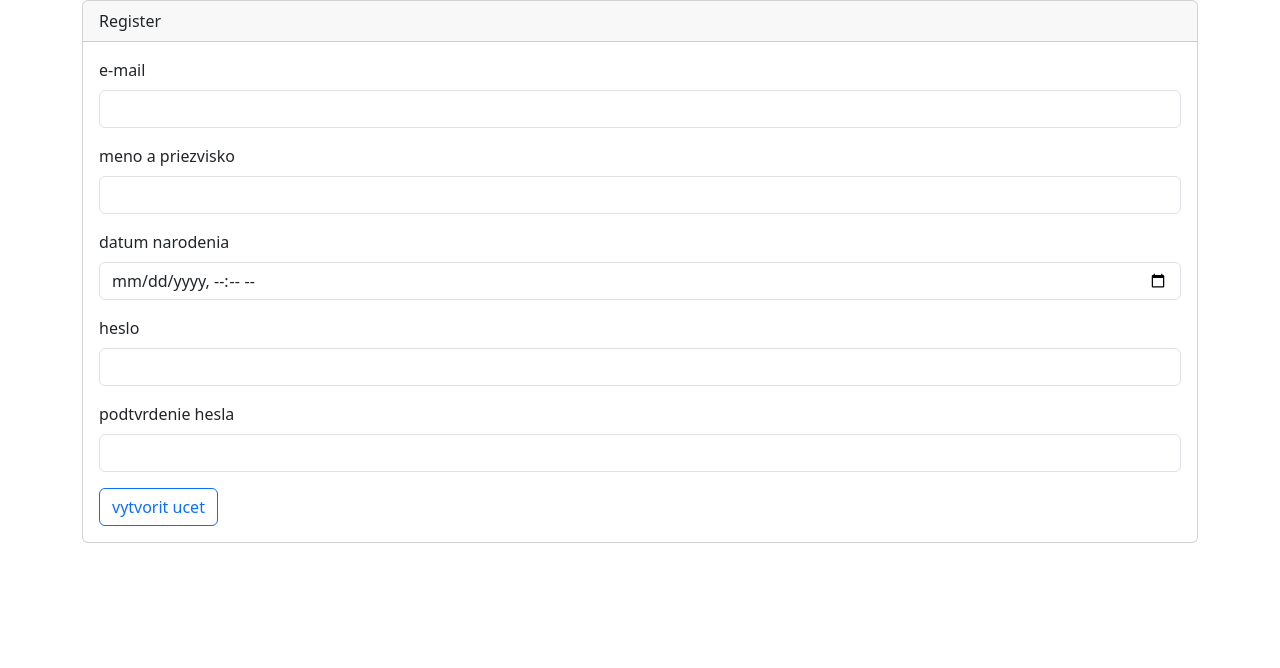
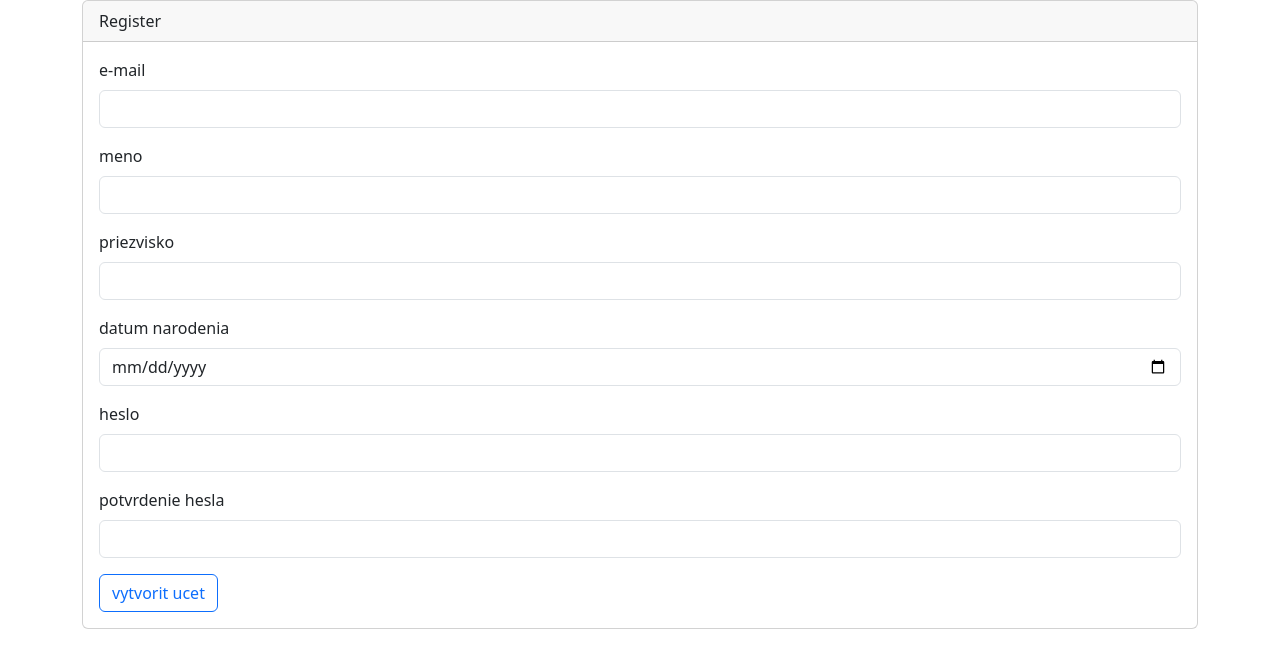
Before and after one commit to Alex94353/project_PHP_SJ, a PHP site: page /register.php in a window 1280 px wide. Shown: the part 56-724 px from the top of the page. Run offline with PHP 8.4, Linux system fonts and the light colour scheme.

Commit message:
add register
pridanie registracie pouzivatela s hashovanim hesla

```diff
--- a/register.php
+++ b/register.php
@@ -13,30 +13,35 @@
                     Register
                 </div>
                 <div class="card-body">
-                    <form>
+                    <form method="post" action="./db/register.php">
                         <div class="mb-3">
                             <label for="email" class="form-label">e-mail</label>
-                            <input type="email" class="form-control" id="email">
+                            <input type="email" name="email" class="form-control" id="email">
                         </div>
 
                         <div class="mb-3">
-                            <label for="fullname" class="form-label">meno a priezvisko</label>
-                            <input type="text" class="form-control" id="fullname">
+                            <label for="first-name" class="form-label">meno</label>
+                            <input type="text" name="first_name" class="form-control" id="first-name">
+                        </div>
+
+                        <div class="mb-3">
+                            <label for="last-name" class="form-label">priezvisko</label>
+                            <input type="text" name="last_name" class="form-control" id="last-name">
                         </div>
 
                         <div class="mb-3">
                             <label for="birthdate" class="form-label">datum narodenia</label>
-                            <input type="datetime-local" class="form-control" id="birthdate" placeholder="dd.mm.rrrr --:--">
+                            <input type="date" name="date_of_birth" class="form-control" id="birthdate">
                         </div>
 
                         <div class="mb-3">
                             <label for="password" class="form-label">heslo</label>
-                            <input type="password" class="form-control" id="password">
+                            <input type="password" name="password" class="form-control" id="password">
                         </div>
 
                         <div class="mb-3">
-                            <label for="confirm-password" class="form-label">podtvrdenie hesla</label>
-                            <input type="password" class="form-control" id="confirm-password">
+                            <label for="confirm-password" class="form-label">potvrdenie hesla</label>
+                            <input type="password" name="password_confirmation" class="form-control" id="confirm-password">
                         </div>
 
                         <button type="submit" class="btn btn-outline-primary">vytvorit ucet</button>
```
Also changed, not shown: db/register.php (added, +41 -0 lines).
